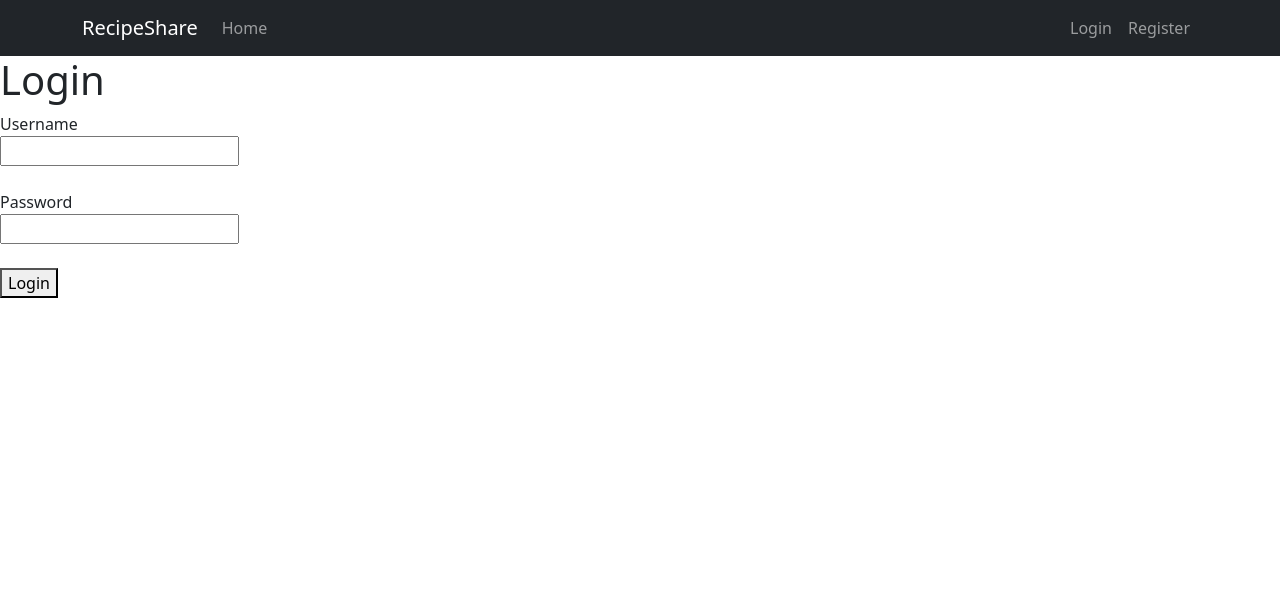
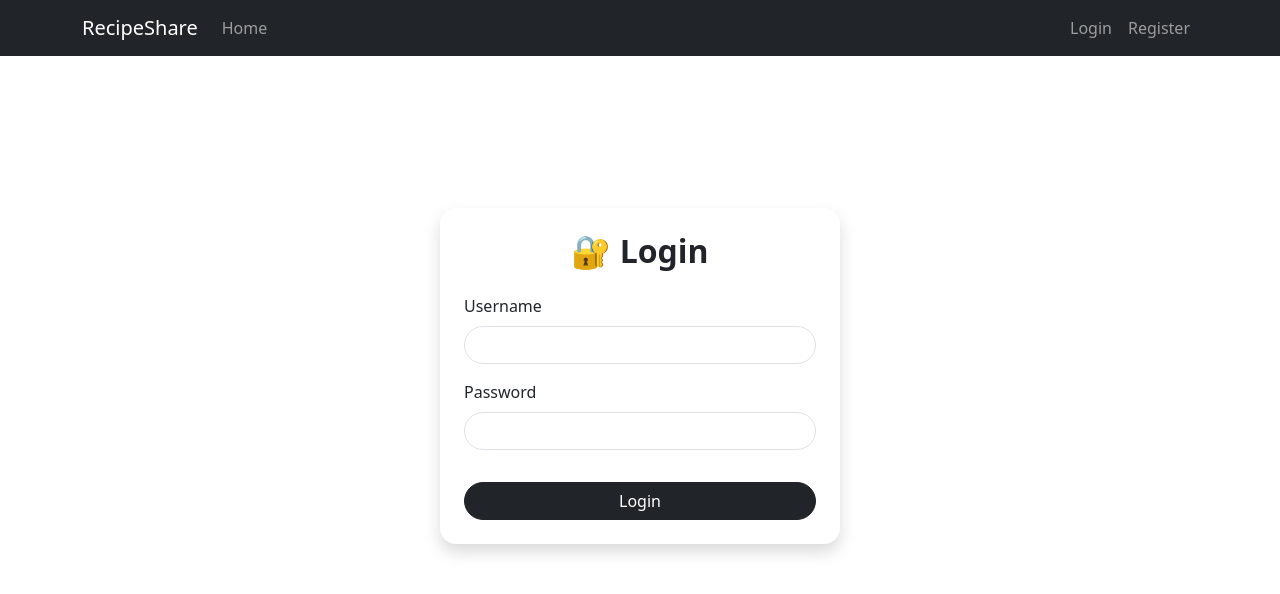
Before and after one commit to kudoshinichi02/recipe-sharing-platform, a React (Vite) app in the folder frontend/recipe-frontend/: page /login in a window 1280 px wide. Shown: the top 594 px of the page. Built offline with nearby package versions, Linux system fonts and the light colour scheme.

Commit message:
Modernized Login page UI with centered card and improved styling

```diff
--- a/frontend/recipe-frontend/src/pages/Home.jsx
+++ b/frontend/recipe-frontend/src/pages/Home.jsx
@@ -17,25 +17,43 @@ export default function Home() {
       });
   }, []);
 
-  // ✅ Improved filter (title + ingredients)
   const filteredRecipes = recipes.filter((recipe) => {
     const searchText = search.toLowerCase();
 
-    const titleMatch =
-      recipe.title?.toLowerCase().includes(searchText);
-
-    const ingredientsMatch =
-      recipe.ingredients?.toLowerCase().includes(searchText);
-
-    return titleMatch || ingredientsMatch;
+    return (
+      recipe.title?.toLowerCase().includes(searchText) ||
+      recipe.ingredients?.toLowerCase().includes(searchText)
+    );
   });
 
   return (
+    <div>
+
+      {/* ✅ HERO SECTION */}
+      <div
+        style={{
+          backgroundImage:
+            "url('https://images.unsplash.com/photo-1495521821757-a1efb6729352')",
+          backgroundSize: "cover",
+          backgroundPosition: "center",
+          padding: "80px 20px",
+          color: "white",
+          textAlign: "center"
+        }}
+      >
+        <h1 className="fw-bold display-4">
+          🍽️ Discover & Share Recipes
+        </h1>
+        <p className="lead">
+          Find your next favorite meal or share your own creations
+        </p>
+      </div>
+
       <div className="container mt-4">
 
-      <h1 className="mb-4">All Recipes</h1>
+        <h2 className="mb-4">All Recipes</h2>
 
-      {/* ✅ SEARCH BAR */}
+        {/* SEARCH */}
         <div className="mb-4">
           <input
             type="text"
@@ -52,15 +70,13 @@ export default function Home() {
             <p>No recipes found.</p>
           ) : (
             filteredRecipes.map((recipe) => (
-            <RecipeCard
-              key={recipe.id}
-              recipe={recipe}
-            />
+              <RecipeCard key={recipe.id} recipe={recipe} />
             ))
           )}
 
         </div>
 
       </div>
+    </div>
   );
 }
--- a/frontend/recipe-frontend/src/pages/Login.jsx
+++ b/frontend/recipe-frontend/src/pages/Login.jsx
@@ -1,61 +1,71 @@
 import { useState } from "react";
+import { useNavigate } from "react-router-dom";
 import api from "../api/axios";
 
 export default function Login() {
+
   const [username, setUsername] = useState("");
   const [password, setPassword] = useState("");
 
-  const handleSubmit = (e) => {
+  const navigate = useNavigate();
+
+  const handleLogin = (e) => {
     e.preventDefault();
 
-    api
-      .get("/recipes", {
-        auth: {
-          username: username,
-          password: password,
-        },
-      })
-      .then(() => {
     localStorage.setItem("username", username);
     localStorage.setItem("password", password);
-        alert("Login successful!");
+
+    api.get("/recipes")
+      .then(() => {
+        navigate("/");
       })
       .catch(() => {
-        alert("Invalid username or password");
+        alert("Invalid credentials");
       });
   };
 
   return (
-    <div>
-      <h1>Login</h1>
+    <div className="container d-flex justify-content-center align-items-center" style={{ minHeight: "80vh" }}>
 
-      <form onSubmit={handleSubmit}>
-        <div>
-          <label>Username</label>
-          <br />
+      <div className="card shadow border-0 rounded-4 p-4" style={{ width: "100%", maxWidth: "400px" }}>
+
+        <h2 className="text-center mb-4 fw-bold">🔐 Login</h2>
+
+        <form onSubmit={handleLogin}>
+
+          <div className="mb-3">
+            <label className="form-label">Username</label>
             <input
               type="text"
+              className="form-control rounded-pill"
               value={username}
               onChange={(e) => setUsername(e.target.value)}
+              required
             />
           </div>
 
-        <br />
-
-        <div>
-          <label>Password</label>
-          <br />
+          <div className="mb-3">
+            <label className="form-label">Password</label>
             <input
               type="password"
+              className="form-control rounded-pill"
               value={password}
               onChange={(e) => setPassword(e.target.value)}
+              required
             />
           </div>
 
-        <br />
+          <button
+            type="submit"
+            className="btn btn-dark w-100 rounded-pill mt-3"
+          >
+            Login
+          </button>
 
-        <button type="submit">Login</button>
         </form>
+
+      </div>
+
     </div>
   );
 }
```
Lines whose indentation alone changed are shown as unchanged.
